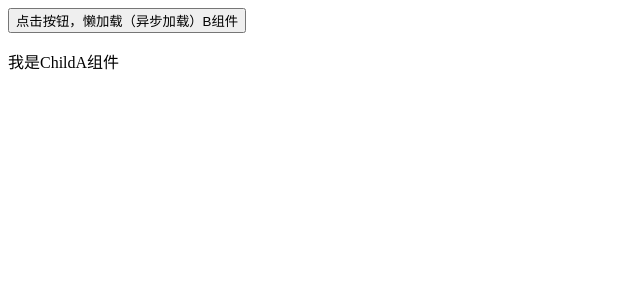
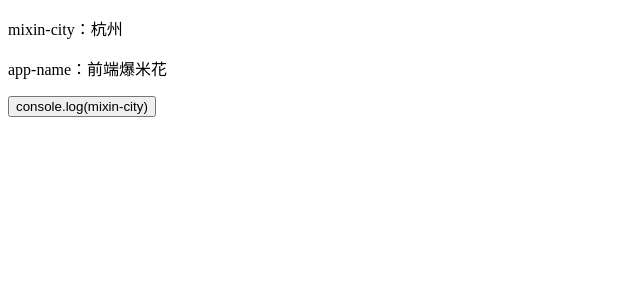
Before and after one commit to xiaopenhu/wy-vue-demo, a Vue app: page / in a window 1280 px wide. Shown: the top 300 px of the page, without its empty margins (0-640 px from the left). Built offline with nearby package versions, Linux system fonts and the light colour scheme.

Commit message:
'mixin混入，抽离组件公共逻辑'

```diff
--- a/src/App.vue
+++ b/src/App.vue
@@ -1,22 +1,19 @@
 <template>
   <div id="app">
-    <button @click="ifVal = false">
-      点击按钮，懒加载（异步加载）B组件
-    </button>
-    <ChildA v-if="ifVal"></ChildA>
-    <ChildB v-if="!ifVal"></ChildB>
+    <p>mixin-city：{{city}}</p>
+    <p>app-name：{{name}}</p>
+    <p>
+      <button @click="showCity">console.log(mixin-city)</button>
+    </p>
   </div>
 </template>
 <script>
-import ChildA from './components/ChildA'
+import Base from './components/mixin/base'
 export default {
-  components: {
-    ChildA,
-    ChildB: () => import('./components/ChildB')
-  },
+  mixins: [Base],
   data () {
     return {
-      ifVal: true
+      name: '前端爆米花'
     }
   }
 }
--- /dev/null
+++ b/src/components/mixin/base.js
@@ -0,0 +1,15 @@
+export default {
+  data () {
+    return {
+      city: '杭州'
+    }
+  },
+  methods: {
+    showCity () {
+      console.log(this.city)
+    }
+  },
+  mounted () {
+    console.log('mixin mounted', this.city)
+  }
+}
```
